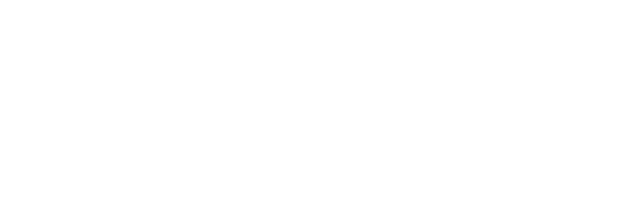
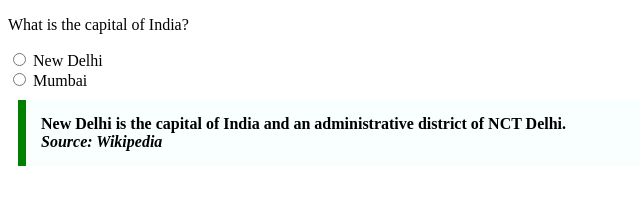
Before and after one commit to acciojob/trivia-DachepallySahithi, a website: page main.html in a window 1280 px wide. Shown: the whole page, without its empty margins (0-640 px from the left). Drawn offline with Linux system fonts and the light colour scheme.

Commit message:
created a submission

```diff
--- a/main.html
+++ b/main.html
@@ -7,6 +7,16 @@
 </head>
 
 <body>
+	<p>What is the capital of India?</p>
+	<form>
+    <label><input type="radio" name="capital" value="new_delhi"> New Delhi</label><br>
+    <label><input type="radio" name="capital" value="mumbai"> Mumbai</label>
+  </form>
+
+  <blockquote>
+    New Delhi is the capital of India and an administrative district of NCT Delhi.<br>
+    <cite>Source: Wikipedia</cite>
+  </blockquote>
 	<!-- the entire body must be written by student -->
     <script type="text/javascript" src="./script.js">
 </script>
--- a/styles.css
+++ b/styles.css
@@ -1,2 +1,9 @@
-
 /* Your CSS Code here. */
+blockquote {
+    max-width: 600px;
+    margin: 10px;
+    padding: 15px;
+    border-left: 8px solid green;
+    background-color: #f8fffe;
+    font-weight: bold;
+  }
```
